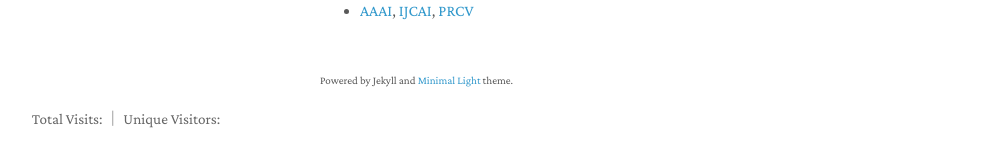
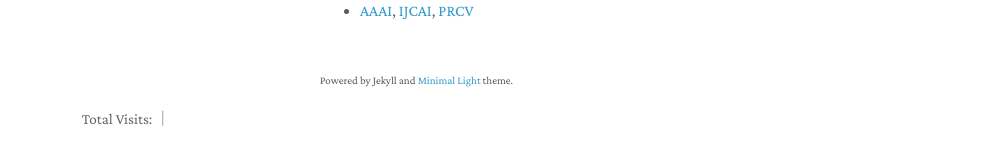
Before and after one commit to Andyen512/Andyen512.github.io, a Jekyll site: the page built from index.md, in a window 1280 px wide and 900 px high, scrolled down 511 px. Shown: the part 739-897 px from the top of the window, without its empty margins (150-1134 px from the left). Built offline with Jekyll 4.4.1, drawn with Linux system fonts in a browser that asks for light colours; comment, search, counter and statistics services are not loaded; a style sheet for code colours, icons or effects is not loaded.

Commit message:
Update homepage layout and styles

```diff
--- a/_layouts/homepage.html
+++ b/_layouts/homepage.html
@@ -114,7 +114,7 @@
           <!-- ✅ Busuanzi English-style counters -->
           <div style="text-align: center; font-size: 0.95rem; color: #666; margin-top: 20px;">
             Total Visits: <span id="busuanzi_value_site_pv"></span> ｜
-            Unique Visitors: <span id="busuanzi_value_site_uv"></span>
+            <!-- Unique Visitors: <span id="busuanzi_value_site_uv"></span> -->
           </div>
           <script async src="https://busuanzi.ibruce.info/busuanzi/2.3/busuanzi.pure.mini.js"></script>
         </div>
```
